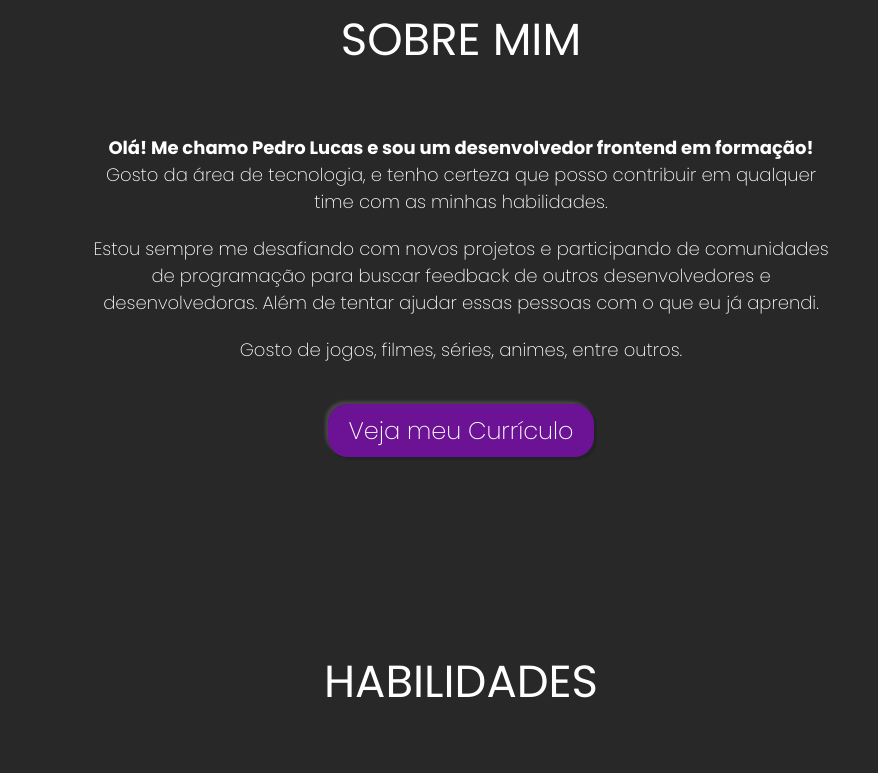
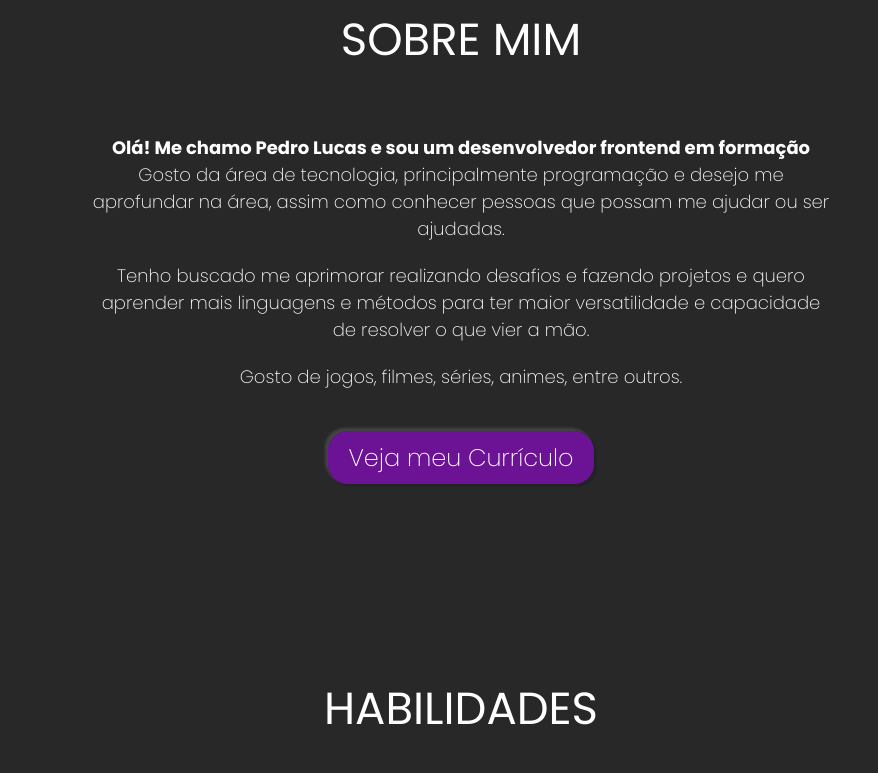
Before and after one commit to Shyayhs/portfolio, a plain HTML site: page index.html in a window 1280 px wide. Shown: the part 1060-1833 px from the top of the page, without its empty margins (179-1057 px from the left). Drawn offline with nearby package versions, Linux system fonts and the light colour scheme.

```diff
--- a/index.html
+++ b/index.html
@@ -89,16 +89,13 @@
                 <div class="informacoes-sobre-mim">
                     <p>
                         <strong>Olá! Me chamo Pedro Lucas e sou um desenvolvedor frontend em
-                        formação!</strong>
+                        formação</strong>
                         <br>
-                        Gosto da área de tecnologia, e tenho certeza que posso contribuir em qualquer time com as
-                        minhas habilidades.
+                        Gosto da área de tecnologia, principalmente programação e desejo me aprofundar na área, assim como conhecer pessoas que possam me ajudar ou ser ajudadas.
                     </p>
 
                     <p>
-                        Estou sempre me desafiando com novos projetos e participando de comunidades de programação para
-                        buscar feedback de outros desenvolvedores e desenvolvedoras. Além de tentar ajudar essas pessoas
-                        com o que eu já aprendi.
+                        Tenho buscado me aprimorar realizando desafios e fazendo projetos e quero aprender mais linguagens e métodos para ter maior versatilidade e capacidade de resolver o que vier a mão.
                     </p>
 
                     <p>
@@ -185,8 +182,8 @@
 
             <div class="container-projetos">
                 <div class="projeto">
-                    <a href="https://shyayhs.github.io/landing-page-advocacia-trabalhista/" target="_blank">
-                        <img src="./src/image/projeto-la.png" alt="Assitência e Consultoria Jurídica Leandro Albertino" />
+                    <a href="https://shyayhs.github.io/landing-page-advocacia-leandro-albertino/" target="_blank">
+                        <img src="./src/image/projeto-la.png" alt="Assitência e Consultoria Jurídica Leandro Albertino"/>
 
                         <h3>Assitência e Consultoria Jurídica Leandro Albertino</h3>
 
```
Also changed, not shown: src/image/screenshot/screenshot.png (added), 1 other file.
